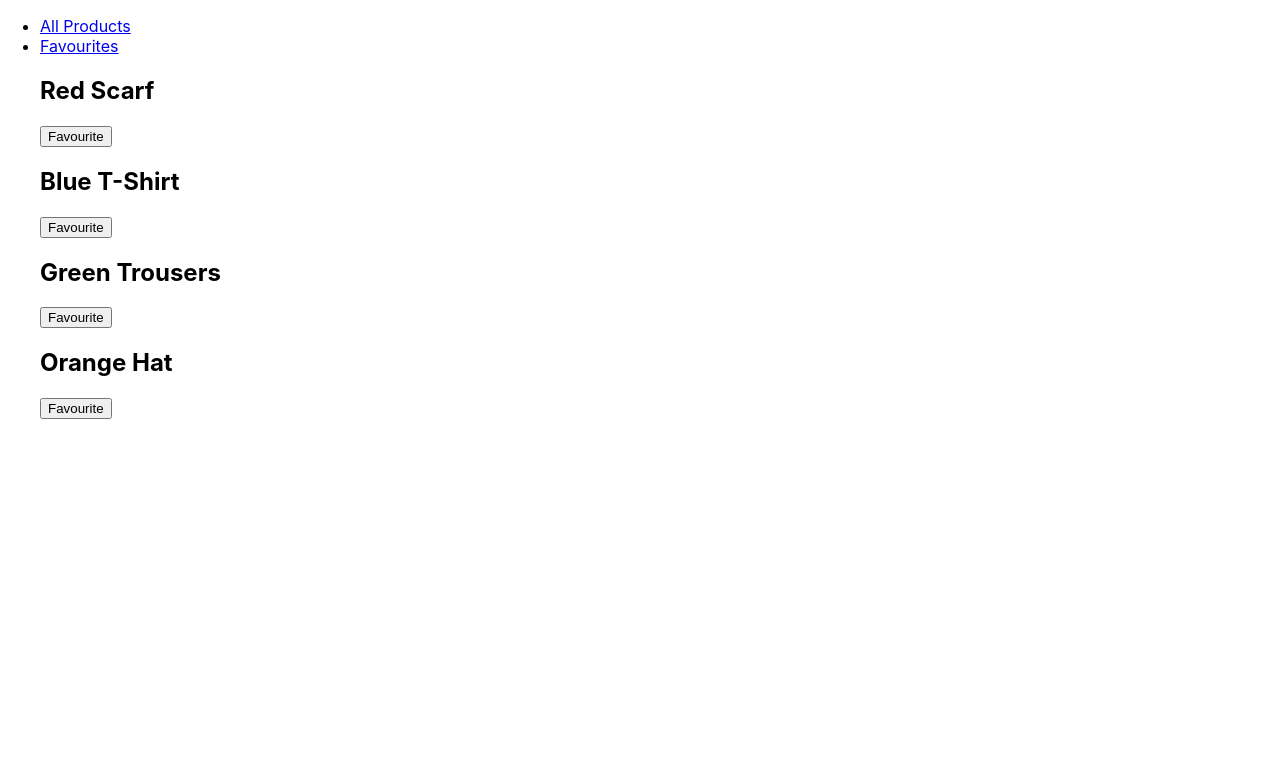
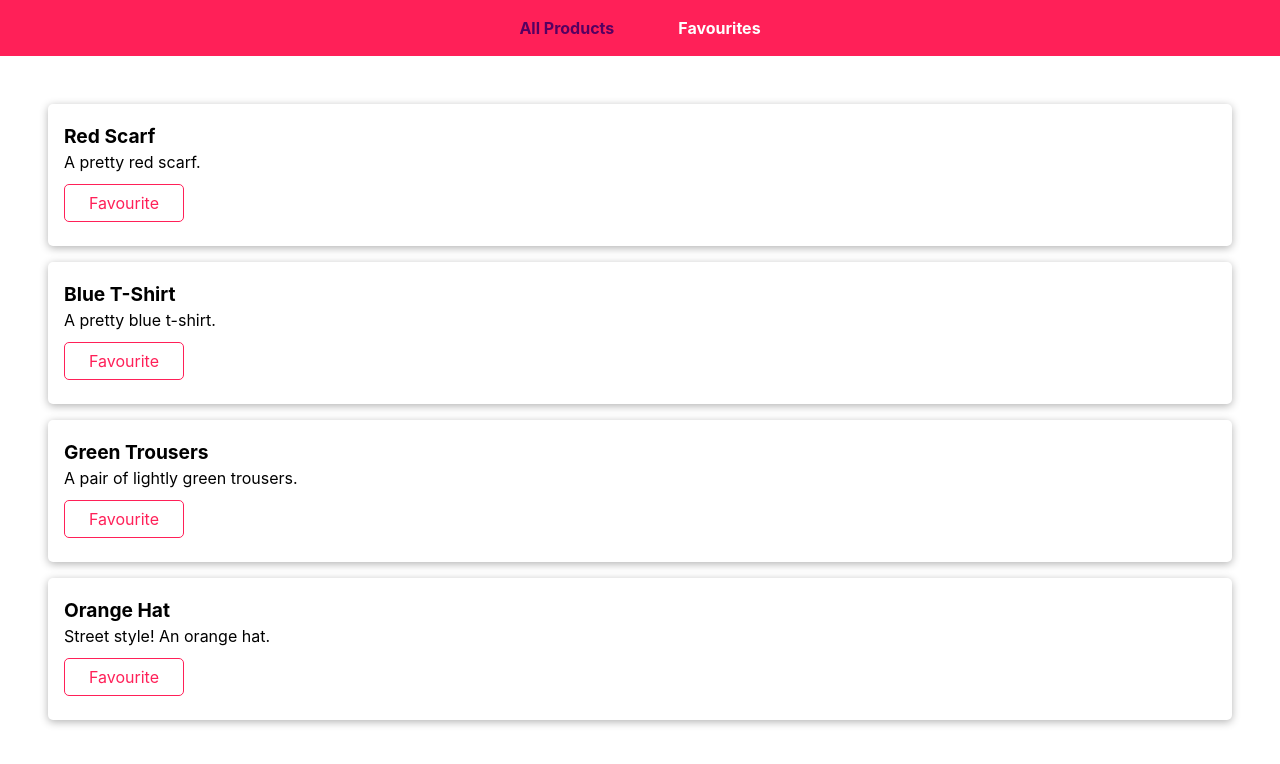
Before and after one commit to matekuna92/react-redux-basic, a React (Create React App) app: page / in a window 1280 px wide. Shown: the top 764 px of the page. Built offline with nearby package versions, Linux system fonts and the light colour scheme.

Commit message:
styles, !isfav fix, li semantics

```diff
--- a/src/components/Favourites/Favourites.js
+++ b/src/components/Favourites/Favourites.js
@@ -1,6 +1,5 @@
 import React from 'react';
 import { useSelector } from 'react-redux';
-import ProductItem from '../Products/ProductItem';
 import FavouriteItem from './FavouriteItem';
 
 const Favourites = () => {
--- a/src/components/Products/ProductItem.css
+++ b/src/components/Products/ProductItem.css
@@ -0,0 +1,41 @@
+.product-item h2 {
+    margin: 0.25rem 0;
+    font-size: 1.2rem;
+}
+
+.product-item p {
+    margin: 0.25rem 0;
+}
+
+.product-item .is-fav {
+    color: #ff2058;
+}
+
+button {
+    font: inherit;
+    background: #ff2058;
+    color: #fff;
+    cursor: pointer;
+    padding: 0.5rem 1.5rem;
+    border: 1px solid #ff2058;
+    border-radius: 5px;
+    margin: 0.5rem 0;
+}
+
+button:focus {
+    outline: none;
+}
+
+button:hover,
+button:active,
+button.btn-dark {
+    background: white;
+    color: #ff2058;
+}
+
+button.btn-dark:hover,
+button.btn-dark:active {
+    background: #ff2058;
+    color: white;
+    box-shadow: none;
+}
--- a/src/components/Products/ProductItem.js
+++ b/src/components/Products/ProductItem.js
@@ -1,7 +1,7 @@
 import { useDispatch } from 'react-redux';
 import Card from "../ui/Card";
 import { toggleFavoriteProduct } from '../../store/actions/productsAction';
-
+import './ProductItem.css';
 
 const ProductItem = (props) => {
     const dispatch = useDispatch();
@@ -12,13 +12,13 @@ const ProductItem = (props) => {
 
     return (
         <Card>
-            <div className='product-item'>
+            <li className='product-item'>
                 <h2 className={props.isFav ? 'is-fav' : ''}>{props.title}</h2>
-                <p>{props.description}</p>
-                <button className={props.isFav ? 'btn-dark' : ''} onClick={toggleFavouriteHandler}>
+                <p>{props.desc}</p>
+                <button className={!props.isFav ? 'btn-dark' : ''} onClick={toggleFavouriteHandler}>
                     {props.isFav ? 'Unfavourite' : 'Favourite'}
                 </button>
-            </div>
+            </li>
         </Card>
     );
 }
--- a/src/components/Products/Products.css
+++ b/src/components/Products/Products.css
@@ -0,0 +1,5 @@
+.product-list {
+    list-style: none;
+    margin: 3rem;
+    padding: 0;
+}
--- a/src/components/Products/Products.js
+++ b/src/components/Products/Products.js
@@ -1,6 +1,7 @@
 import React from 'react';
 import { useSelector } from 'react-redux';
 import ProductItem from './ProductItem';
+import './Products.css';
 
 const Products = (props) => {
     const products = useSelector(state => state.shop.products);
--- a/src/components/ui/Card.css
+++ b/src/components/ui/Card.css
@@ -0,0 +1,6 @@
+.card {
+    padding: 1rem;
+    border-radius: 5px;
+    box-shadow: 0 2px 8px rgba(0, 0, 0, 0.3);
+    margin-bottom: 1rem;
+}
--- a/src/components/ui/Card.js
+++ b/src/components/ui/Card.js
@@ -1,7 +1,7 @@
-
+import './Card.css';
 
 const Card = (props) => {
-    return <div className='card' style={props.style}>{props.children}</div>
+    return <div className='card'>{props.children}</div>
 }
 
 export default Card;
--- a/src/components/ui/Navigation.css
+++ b/src/components/ui/Navigation.css
@@ -0,0 +1,40 @@
+.main-nav {
+    display: flex;
+    justify-content: center;
+    align-items: center;
+    height: 3.5rem;
+    background: #ff2058;
+}
+
+.main-nav nav {
+    height: 100%;
+    display: flex;
+    justify-content: center;
+    align-items: center;
+}
+
+.main-nav ul {
+    list-style: none;
+    margin: 0;
+    padding: 0;
+    display: flex;
+    justify-content: center;
+    align-items: center;
+}
+
+.main-nav li {
+    padding: 0;
+    margin: 0 2rem;
+}
+
+.main-nav a {
+    text-decoration: none;
+    color: #fff;
+    font-weight: bold;
+}
+
+.main-nav a:hover,
+.main-nav a:active,
+.main-nav a.active {
+  color: #560061;
+}
--- a/src/components/ui/Navigation.js
+++ b/src/components/ui/Navigation.js
@@ -1,5 +1,7 @@
 import React from 'react';
 import { NavLink } from 'react-router-dom';
+
+import './Navigation.css';
 
 const Navigation = () => {
     return (
--- a/src/index.css
+++ b/src/index.css
@@ -11,3 +11,7 @@ code {
   font-family: source-code-pro, Menlo, Monaco, Consolas, 'Courier New',
     monospace;
 }
+
+* {
+  box-sizing: border-box;
+}
```
